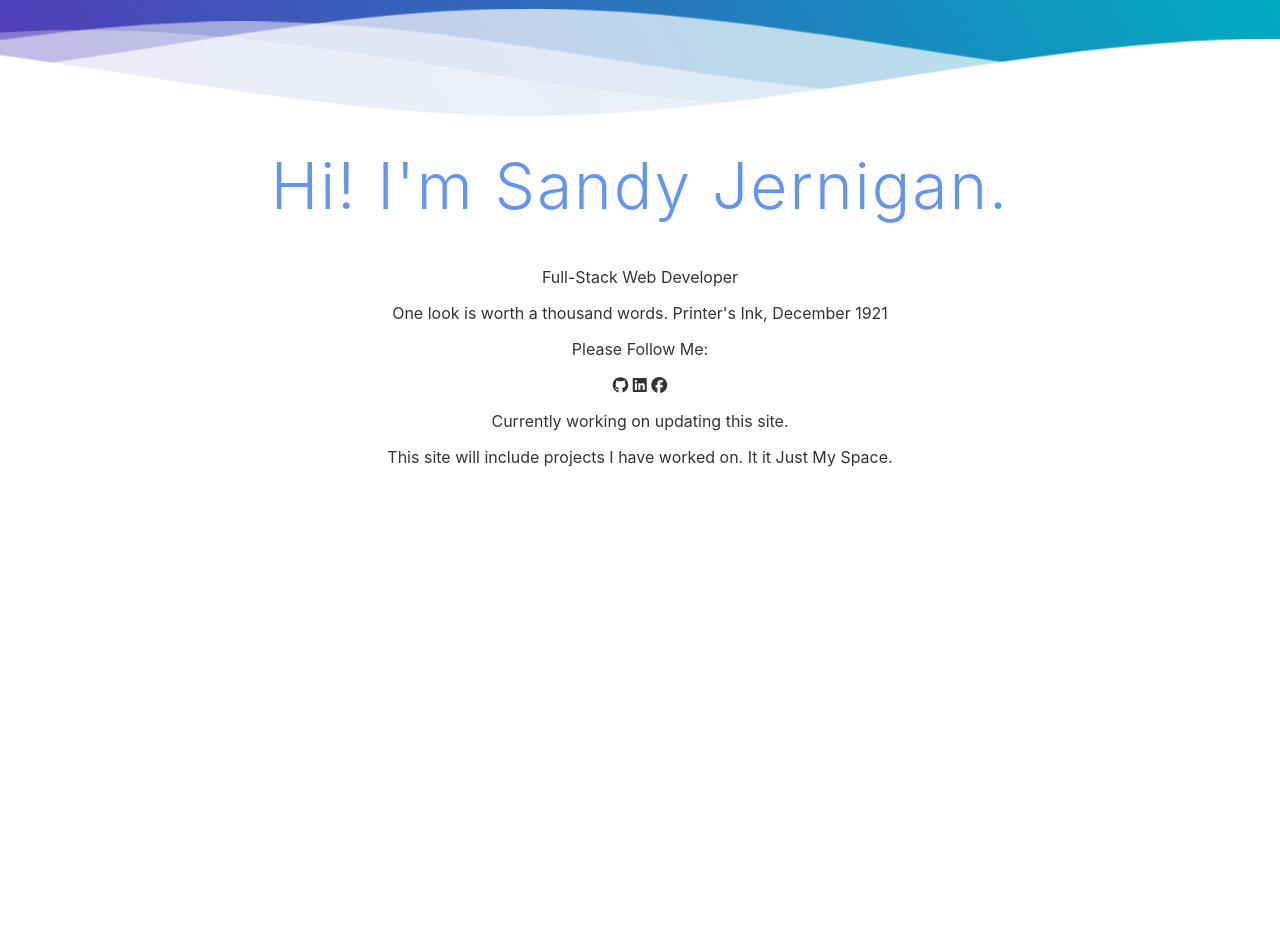
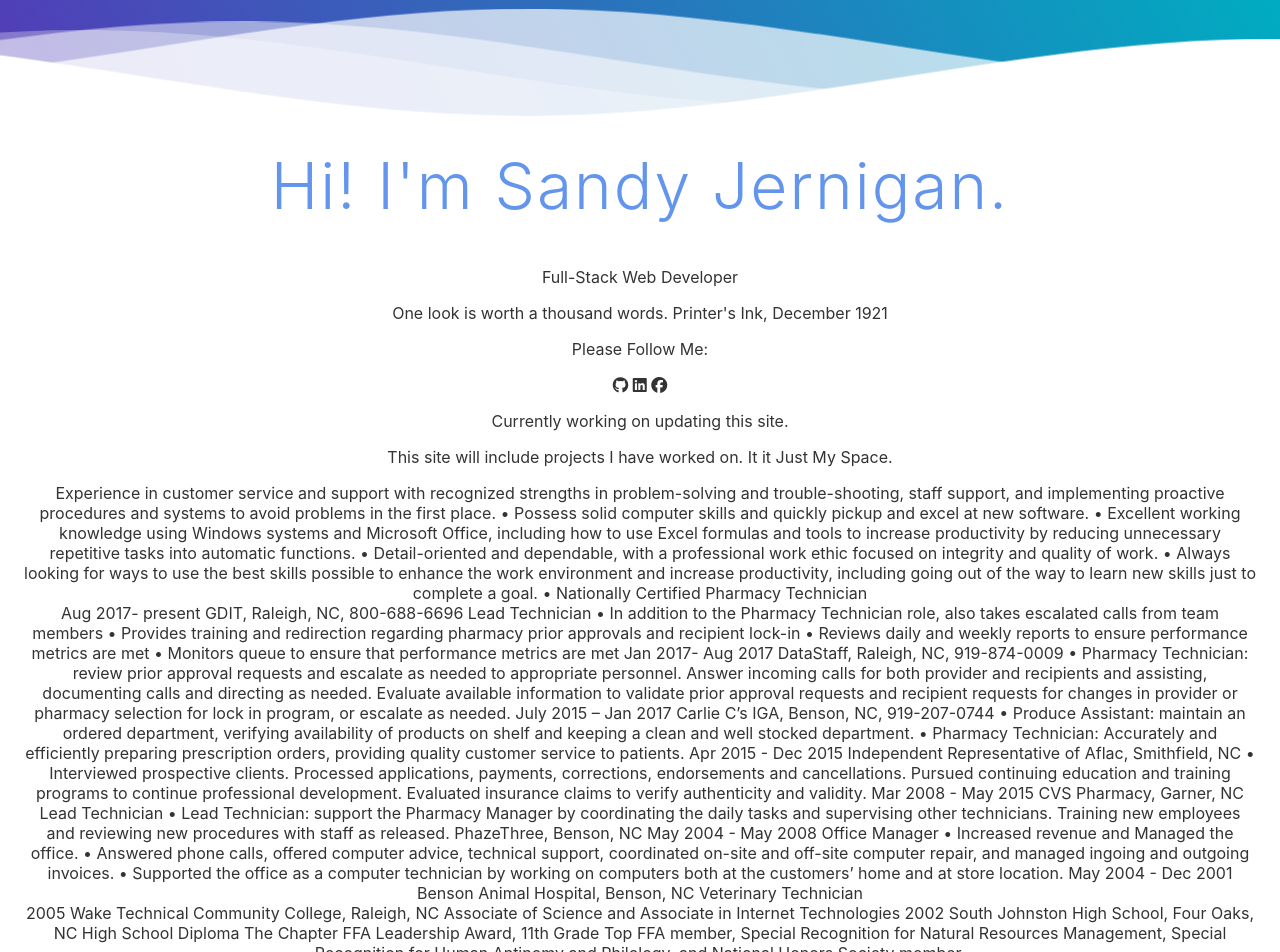
Before and after one commit to sandyjernigan/Portfolio, a Svelte app: page / in a window 1280 px wide. Shown: the top 952 px of the page. Before the commit the page ends 800 px from the top, so only its background shows below. Built offline with nearby package versions, Linux system fonts and the light colour scheme.

Commit message:
Updating App

```diff
--- a/src/App.svelte
+++ b/src/App.svelte
@@ -1,28 +1,27 @@
 <script>
-	import Background from './Background.svelte';
-	let name = "Sandy Jernigan"
+	import Background from './Background.svelte'
+	import Title from './Title.svelte'
+	import Quote from './Quote.svelte'
+	import Contact from './Contact.svelte'
+	import Portfolio from './Portfolio.svelte'
+	import Profile from './Profile.svelte'
+	import Employment from './Employment.svelte'
+	import Education from './Education.svelte'
+	import References from './References.svelte'
+
+	import { info } from './info.js';
+
 </script>
 
 <main>
-	<h1>Hi! I'm {name}.</h1>
-	<p>Full-Stack Web Developer</p>
-
-	<p class="header-quote">
-		<span class="quote">One look is worth a thousand words.</span>
-		<span class="by">Printer's Ink, December 1921</span>
-	</p>
-
-	<div class="follow">
-		<p>Please Follow Me:</p>
-		<i class="fab fa-github"></i>
-		<i class="fab fa-linkedin"></i>
-		<i class="fab fa-facebook"></i>
-	</div>
-
-	<p>Currently working on updating this site.</p>
-
-	<p>This site will include projects I have worked on. It it Just My Space.</p>
-
+	<Title {...info.titleContent} />
+	<Quote {...info.quoteContent} />
+	<Contact />
+	<Portfolio />
+	<Profile />
+	<Employment />
+	<Education />
+	<References />
 </main>
 <Background />
 
@@ -35,13 +34,6 @@
 		margin: 5em auto 0;
 	}
 
-	h1 {
-		color: cornflowerblue;
-		font-size: 4em;
-		font-weight: 300;
-    letter-spacing: 2px;
-	}
-
 	@media (min-width: 640px) {
 		main {
 			max-width: none;
--- /dev/null
+++ b/src/Contact.svelte
@@ -0,0 +1,8 @@
+<div class="contact">
+	<div class="follow">
+		<p>Please Follow Me:</p>
+		<i class="fab fa-github"></i>
+		<i class="fab fa-linkedin"></i>
+		<i class="fab fa-facebook"></i>
+	</div>
+</div>
--- /dev/null
+++ b/src/Education.svelte
@@ -0,0 +1,12 @@
+<div class="education">
+
+  2005
+  Wake Technical Community College, Raleigh, NC
+  Associate of Science and Associate in Internet Technologies
+
+  2002
+  South Johnston High School, Four Oaks, NC
+  High School Diploma
+  The Chapter FFA Leadership Award, 11th Grade Top FFA member, Special Recognition for Natural Resources Management, Special Recognition for Human Antinomy and Philology, and National Honors Society member.
+
+</div>
--- /dev/null
+++ b/src/Employment.svelte
@@ -0,0 +1,38 @@
+<div class="employment">
+  Aug 2017- present
+  GDIT, Raleigh, NC, 800-688-6696
+  Lead Technician
+  •	In addition to the Pharmacy Technician role, also takes escalated calls from team members
+  •	Provides training and redirection regarding pharmacy prior approvals and recipient lock-in
+  •	Reviews daily and weekly reports to ensure performance metrics are met
+  •	Monitors queue to ensure that performance metrics are met
+
+  Jan 2017- Aug 2017
+  DataStaff, Raleigh, NC, 919-874-0009
+  •	Pharmacy Technician: review prior approval requests and escalate as needed to appropriate personnel. Answer incoming calls for both provider and recipients and assisting, documenting calls and directing as needed. Evaluate available information to validate prior approval requests and recipient requests for changes in provider or pharmacy selection for lock in program, or escalate as needed.
+
+  July 2015 – Jan 2017
+  Carlie C’s IGA, Benson, NC, 919-207-0744
+  •	Produce Assistant: maintain an ordered department, verifying availability of products on shelf and keeping a clean and well stocked department.
+  •	Pharmacy Technician: Accurately and efficiently preparing prescription orders, providing quality customer service to patients.
+
+  Apr 2015 - Dec 2015
+  Independent Representative of Aflac, Smithfield, NC
+  •	Interviewed prospective clients. Processed applications, payments, corrections, endorsements and cancellations. Pursued continuing education and training programs to continue professional development. Evaluated insurance claims to verify authenticity and validity.
+
+  Mar 2008 - May 2015
+  CVS Pharmacy, Garner, NC
+  Lead Technician
+  •	Lead Technician: support the Pharmacy Manager by coordinating the daily tasks and supervising other technicians. Training new employees and reviewing new procedures with staff as released.
+  PhazeThree, Benson, NC
+
+  May 2004 - May 2008
+  Office Manager
+  •	Increased revenue and Managed the office.
+  •	Answered phone calls, offered computer advice, technical support, coordinated on-site and off-site computer repair, and managed ingoing and outgoing invoices.
+  •	Supported the office as a computer technician by working on computers both at the customers’ home and at store location.
+
+  May 2004 - Dec 2001
+  Benson Animal Hospital, Benson, NC
+  Veterinary Technician
+</div>
--- /dev/null
+++ b/src/Portfolio.svelte
@@ -0,0 +1,7 @@
+<div class="Portfolio">
+
+	<p>Currently working on updating this site.</p>
+
+	<p>This site will include projects I have worked on. It it Just My Space.</p>
+
+</div>
--- /dev/null
+++ b/src/Profile.svelte
@@ -0,0 +1,8 @@
+<div class="profile">
+  Experience in customer service and support with recognized strengths in problem-solving and trouble-shooting, staff support, and implementing proactive procedures and systems to avoid problems in the first place.
+  •	Possess solid computer skills and quickly pickup and excel at new software.
+  •	Excellent working knowledge using Windows systems and Microsoft Office, including how to use Excel formulas and tools to increase productivity by reducing unnecessary repetitive tasks into automatic functions.
+  •	Detail-oriented and dependable, with a professional work ethic focused on integrity and quality of work.
+  •	Always looking for ways to use the best skills possible to enhance the work environment and increase productivity, including going out of the way to learn new skills just to complete a goal.
+  •	Nationally Certified Pharmacy Technician
+</div>
--- /dev/null
+++ b/src/Quote.svelte
@@ -0,0 +1,9 @@
+<script>
+	export let quote;
+	export let quoteby;
+</script>
+
+<div class="header-quote">
+  <span class="quote">{quote}</span>
+  <span class="by">{quoteby}</span>
+</div>
--- /dev/null
+++ b/src/References.svelte
@@ -0,0 +1,3 @@
+<div class="references">
+  References Furnished Upon Request
+</div>
--- /dev/null
+++ b/src/Title.svelte
@@ -0,0 +1,20 @@
+<script>
+	export let name;
+	export let title;
+</script>
+
+<div>
+
+	<h1>Hi! I'm {name}.</h1>
+	<p>{title}</p>
+
+</div>
+
+<style>
+	h1 {
+		color: cornflowerblue;
+		font-size: 4em;
+		font-weight: 300;
+    letter-spacing: 2px;
+	}
+</style>
--- /dev/null
+++ b/src/info.js
@@ -0,0 +1,10 @@
+export const info = {
+  titleContent: {
+		name: "Sandy Jernigan",
+		title: "Full-Stack Web Developer"
+  },
+  quoteContent: {
+    quote: "One look is worth a thousand words.",
+    quoteby: "Printer's Ink, December 1921"
+  }
+}
```
